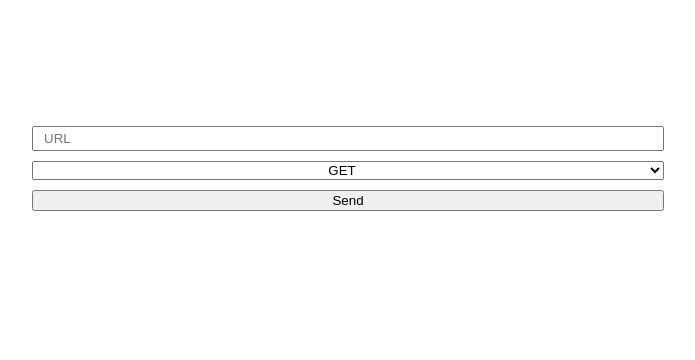
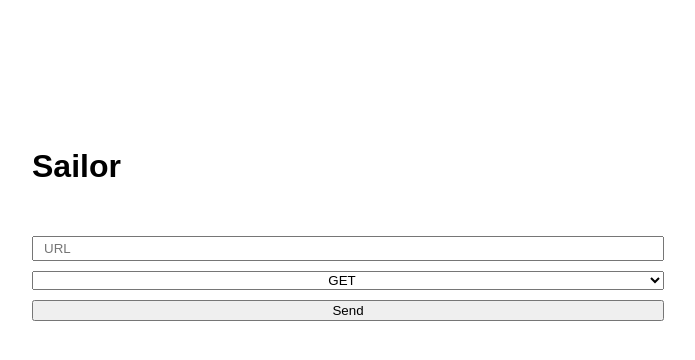
Before and after one commit to IrvingWash/sailor, a React (Vite) app: page / in a window 1280 px wide. Shown: the top 360 px of the page, without its empty margins (292-987 px from the left). Built offline with nearby package versions, Linux system fonts and the light colour scheme.

Commit message:
add header

```diff
--- a/src/app.tsx
+++ b/src/app.tsx
@@ -17,6 +17,7 @@ export const App = observer((props: AppProps): JSX.Element => {
 
     return (
         <main className={ s.app }>
+            <h1>Sailor</h1>
             <RequestForm model={ requestFormViewModel } />
             { responseDisplayViewModel !== null && (
                 <ResponseDisplay model={ responseDisplayViewModel } />
```
